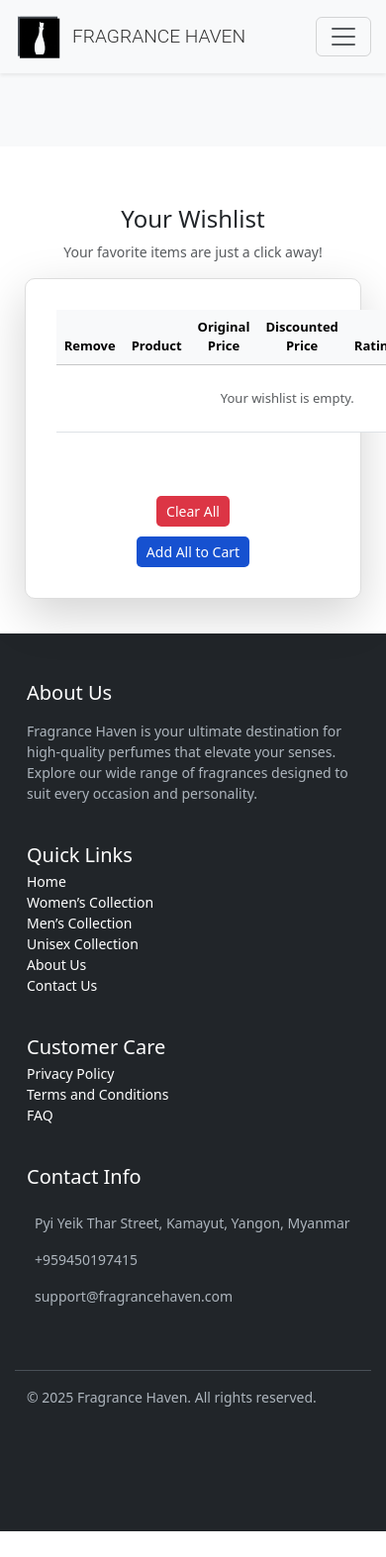
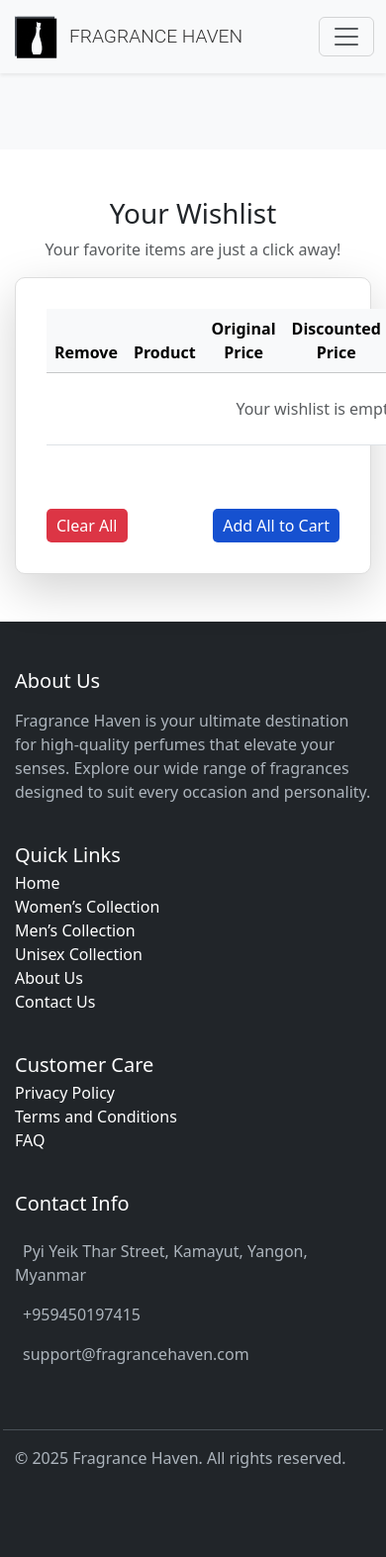
Before and after one commit to DannyAung/Perfume_Website, a PHP site: page /favorite.php in a window 390 px wide. Shown: the whole page at 99% size. Run offline with PHP 8.4, Linux system fonts and the light colour scheme; a user stored in the database is signed in; data comes from the database, SQL or seed files in the repository.

Commit message:
button fix

```diff
--- a/PHP Website/style.css
+++ b/PHP Website/style.css
@@ -5,259 +5,135 @@ html, body {
     height: 100%;
     overflow-x: hidden;
 }
-/* =========================
-   GLOBAL RESPONSIVE FIXES
-========================= */
-
-* {
-    box-sizing: border-box;
-}
-
-html, body {
-    overflow-x: hidden;
-}
-
-img {
-    max-width: 100%;
-    height: auto;
-}
-
-.container,
-.container-fluid {
-    width: 100%;
-    padding-left: 15px;
-    padding-right: 15px;
-}
-
-/* Make cards flexible */
-.card {
-    width: 100%;
-}
-
-.card img,
-.card-img-top {
+/* ===== HERO / CAROUSEL MOBILE FIX ===== */
+.carousel-item img {
     width: 100%;
     height: auto;
     object-fit: cover;
 }
 
-/* Tables scroll on small screens */
-.table-responsive {
-    overflow-x: auto;
-    -webkit-overflow-scrolling: touch;
+.carousel-caption {
+    left: 50% !important;
+    right: auto !important;
+    transform: translateX(-50%) !important;
+    bottom: 15px !important;
+    width: 85%;
+    padding: 0;
 }
 
-/* Forms */
-input,
-select,
-textarea,
-button {
-    max-width: 100%;
+.carousel-caption .btn,
+.carousel-caption a.btn {
+    width: auto;
+    max-width: 220px;
+    padding: 10px 20px;
+    font-size: 16px;
+    border-radius: 10px;
+    white-space: nowrap;
 }
 
-/* Product image sections */
-.thumbnail-gallery {
-    display: flex;
-    flex-direction: column;
-    gap: 10px;
+.carousel-control-prev,
+.carousel-control-next {
+    width: 12%;
 }
 
-.thumbnail-img {
-    width: 70px;
-    height: 70px;
+@media (max-width: 768px) {
+    .carousel-caption {
+        bottom: 10px !important;
+        width: 70%;
+    }
+
+    .carousel-caption .btn,
+    .carousel-caption a.btn {
+        font-size: 14px;
+        padding: 8px 16px;
+        max-width: 180px;
+    }
+
+    .carousel-control-prev,
+    .carousel-control-next {
+        width: 14%;
+    }
+}
+
+@media (max-width: 480px) {
+    .carousel-caption {
+        bottom: 8px !important;
+        width: 65%;
+    }
+
+    .carousel-caption .btn,
+    .carousel-caption a.btn {
+        font-size: 13px;
+        padding: 8px 14px;
+        max-width: 160px;
+    }
+
+    .carousel-control-prev,
+    .carousel-control-next {
+        width: 16%;
+    }
+}
+#posterCarousel .carousel-item {
+    position: relative;
+}
+
+#posterCarousel .carousel-item img {
+    width: 100%;
+    height: auto;
     object-fit: cover;
 }
 
-/* Product detail main image */
-.main-image-container img {
-    width: 100%;
-    max-height: 450px;
-    object-fit: contain;
+.carousel-caption-custom {
+    position: absolute;
+    left: 50%;
+    bottom: 20px;
+    transform: translateX(-50%);
+    z-index: 5;
+    text-align: center;
 }
 
-/* Wishlist / cart / checkout images */
-.product-image,
-.img-thumbnail {
-    max-width: 100%;
-    height: auto;
+.order-now-btn {
+    padding: 10px 22px;
+    border-radius: 10px;
+    font-size: 16px;
+    white-space: nowrap;
 }
 
-/* Fix long text */
-.card-title,
-.card-text,
-p,
-h1,
-h2,
-h3,
-h4,
-h5,
-h6,
-span,
-a {
-    word-wrap: break-word;
-    overflow-wrap: break-word;
+#posterCarousel .carousel-control-prev,
+#posterCarousel .carousel-control-next {
+    width: 12%;
+    z-index: 6;
 }
 
-/* Breadcrumb responsive */
-.breadcrumb {
-    display: flex;
-    flex-wrap: wrap;
-    align-items: center;
-    gap: 4px;
-    word-break: break-word;
-    margin-bottom: 0;
-}
-
-.breadcrumb-item {
-    font-size: 14px;
-    white-space: normal;
-}
-
-.breadcrumb-item + .breadcrumb-item::before {
-    float: none;
-    padding-right: 6px;
-}
-
-/* Navbar responsive */
-.navbar-nav {
-    flex-wrap: wrap;
-}
-
-/* Buttons */
-.btn {
-    white-space: normal;
-}
-
-/* =========================
-   TABLET
-========================= */
-@media (max-width: 992px) {
-    .thumbnail-gallery {
-        flex-direction: row;
-        flex-wrap: wrap;
-        margin-left: 0 !important;
-        margin-bottom: 15px;
+@media (max-width: 768px) {
+    .carousel-caption-custom {
+        bottom: 12px;
     }
 
-    .main-image-container {
-        margin-left: 0 !important;
+    .order-now-btn {
+        font-size: 14px;
+        padding: 8px 16px;
     }
 
-    .checkout-container,
-    .cart-container,
-    .wishlist-container {
-        width: 95% !important;
-        margin: 20px auto !important;
-        padding: 15px !important;
+    #posterCarousel .carousel-control-prev,
+    #posterCarousel .carousel-control-next {
+        width: 14%;
     }
 }
 
-/* =========================
-   MOBILE
-========================= */
-@media (max-width: 768px) {
-    body {
-        font-size: 14px;
+@media (max-width: 480px) {
+    .carousel-caption-custom {
+        bottom: 8px;
     }
 
-    .container {
-        padding-left: 12px;
-        padding-right: 12px;
+    .order-now-btn {
+        font-size: 13px;
+        padding: 7px 14px;
     }
 
-    h1 {
-        font-size: 24px !important;
-    }
-
-    h2 {
-        font-size: 22px !important;
-    }
-
-    h3 {
-        font-size: 20px !important;
-    }
-
-    .row {
-        margin-left: 0;
-        margin-right: 0;
-    }
-
-    .col-md-6,
-    .col-md-4,
-    .col-md-3,
-    .col-lg-4,
-    .col-lg-3 {
-        margin-bottom: 20px;
-    }
-
-    .thumbnail-gallery {
-        justify-content: center;
-    }
-
-    .thumbnail-img {
-        width: 55px;
-        height: 55px;
-    }
-
-    .main-image-container img {
-        max-height: 300px;
-    }
-
-    .d-flex {
-        flex-wrap: wrap;
-    }
-
-    .wishlist-banner h1,
-    .checkout-container h1 {
-        font-size: 24px;
-    }
-
-    .table th,
-    .table td {
-        font-size: 13px;
-        padding: 8px;
-    }
-
-    .cart-item {
-        flex-direction: column !important;
-        align-items: flex-start !important;
-    }
-
-    .product-image {
-        margin-bottom: 10px;
-    }
-
-    .btn,
-    .form-control {
-        font-size: 14px;
-    }
-}
-
-/* =========================
-   VERY SMALL PHONES
-========================= */
-@media (max-width: 480px) {
-    .breadcrumb-item {
-        font-size: 12px;
-    }
-
-    .btn {
-        width: 100%;
-        margin-bottom: 8px;
-    }
-
-    .d-flex.justify-content-between {
-        flex-direction: column !important;
-        gap: 10px;
-    }
-
-    .thumbnail-img {
-        width: 48px;
-        height: 48px;
-    }
-
-    .main-image-container img {
-        max-height: 240px;
+    #posterCarousel .carousel-control-prev,
+    #posterCarousel .carousel-control-next {
+        width: 16%;
     }
 }
 * {
```
